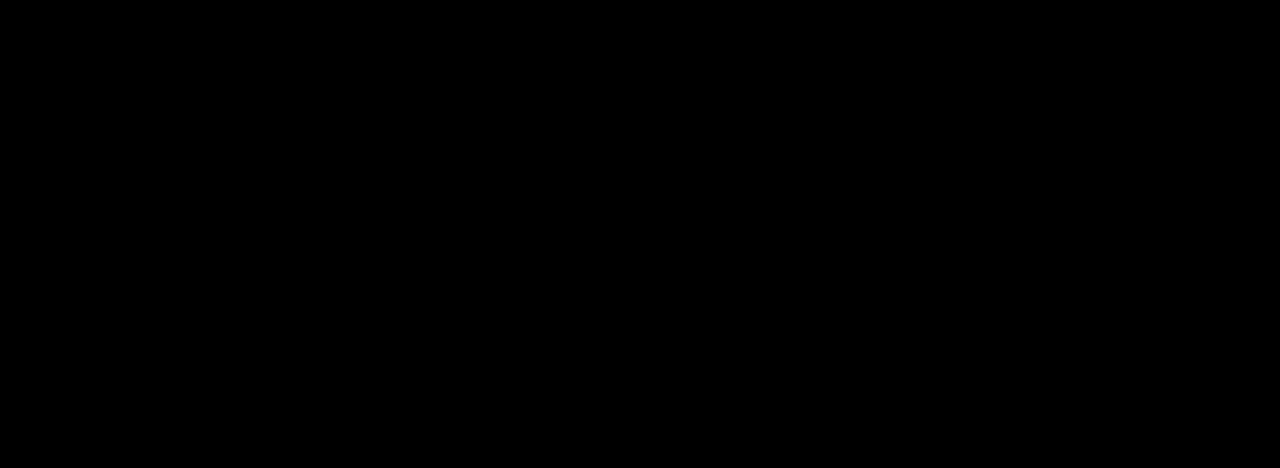
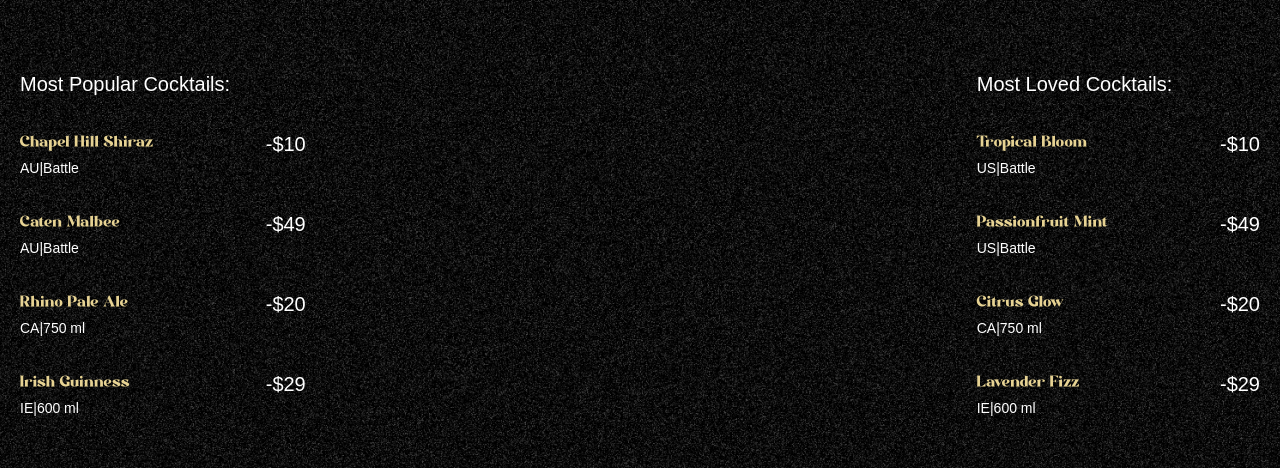
Before and after one commit to FazleRifat121/gsap-landing, a React (Vite) app: page / in a window 1280 px wide. Shown: the part 890-1358 px from the top of the page. Built offline with nearby package versions, Linux system fonts and the light colour scheme; a web font is replaced by a local one.

Commit message:
cocktail section done

```diff
--- a/src/App.jsx
+++ b/src/App.jsx
@@ -2,13 +2,14 @@
 import { ScrollTrigger, SplitText } from "gsap/all";
 import Navbar from "./components/Navbar";
 import Hero from "./components/Hero";
+import Cocktails from "./components/Cocktails";
 gsap.registerPlugin(ScrollTrigger, SplitText);
 const App = () => {
   return (
     <main>
       <Navbar />
       <Hero />
-      <div className="h-dvh bg-black"></div>
+      <Cocktails />
     </main>
   );
 };
--- /dev/null
+++ b/src/components/Cocktails.jsx
@@ -0,0 +1,77 @@
+import { useGSAP } from "@gsap/react";
+import { cocktailLists, mockTailLists } from "../../constants";
+import gsap from "gsap";
+
+const Cocktails = () => {
+  useGSAP(() => {
+    const paralaxTimeLine = gsap.timeline({
+      scrollTrigger: {
+        trigger: "#cocktails",
+        start: "top 30%",
+        end: "bottom 80%",
+        scrub: true,
+      },
+    });
+    paralaxTimeLine
+      .from("#c-left-leaf", {
+        x: -100,
+        y: 100,
+      })
+      .from("#c-right-leaf", {
+        x: 100,
+        y: 100,
+      });
+  }, []);
+  return (
+    <>
+      <section id="cocktails" className="noisy">
+        <img
+          src="/images/cocktail-left-leaf.png"
+          alt="l-leaf"
+          id="c-left-leaf"
+        />
+        <img
+          src="/images/cocktail-right-leaf.png"
+          alt="r-leaf"
+          id="c-right-leaf"
+        />
+        <div className="list">
+          <div className="popular">
+            <h2>Most Popular Cocktails:</h2>
+            <ul>
+              {cocktailLists.map(({ name, country, detail, price }) => (
+                <li key={name}>
+                  <div className="md:me-28">
+                    <h3>{name}</h3>
+                    <p>
+                      {country}|{detail}
+                    </p>
+                  </div>
+                  <span>-{price}</span>
+                </li>
+              ))}
+            </ul>
+          </div>
+          <div className="loved">
+            <h2>Most Loved Cocktails:</h2>
+            <ul>
+              {mockTailLists.map(({ name, country, detail, price }) => (
+                <li key={name}>
+                  <div className="me-28">
+                    <h3>{name}</h3>
+                    <p>
+                      {country}|{detail}
+                    </p>
+                  </div>
+                  <span>-{price}</span>
+                </li>
+              ))}
+            </ul>
+          </div>
+        </div>
+      </section>
+    </>
+  );
+};
+
+export default Cocktails;
```
